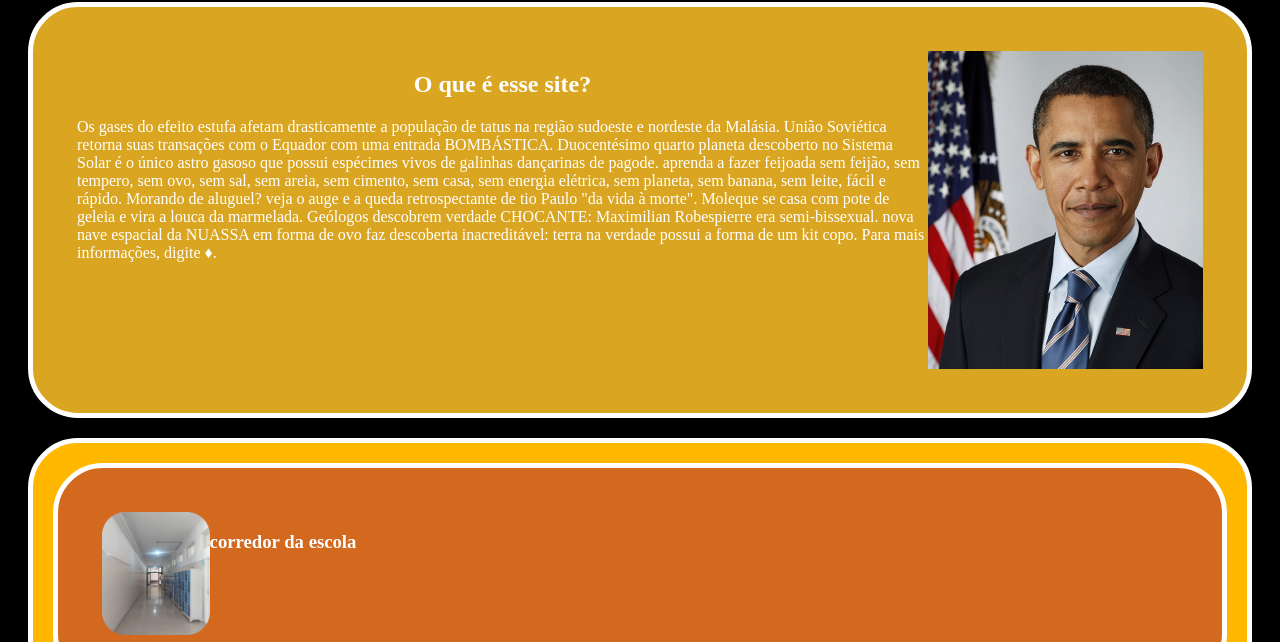
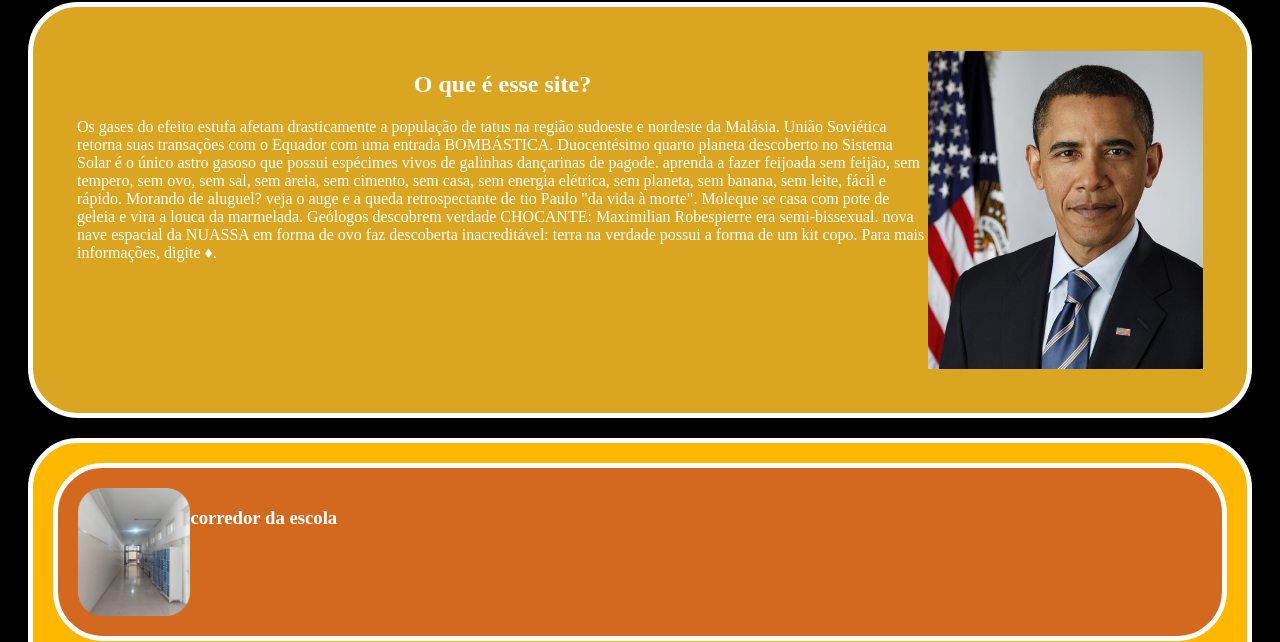
Before and after one commit to NicolauCC/LNS, a plain HTML site: page index.html in a window 1280 px wide. Shown: the part 158-800 px from the top of the page. Drawn offline with Linux system fonts and the light colour scheme.

Commit message:
uhoijuhbhu

```diff
--- a/style.css
+++ b/style.css
@@ -69,6 +69,6 @@ border-radius: 50%;
     background-color: chocolate;
     border: 5px solid white;
     margin: 20px;
-    padding: 44px;
+    padding: 20px;
     border-radius: 50px;
 }
```
